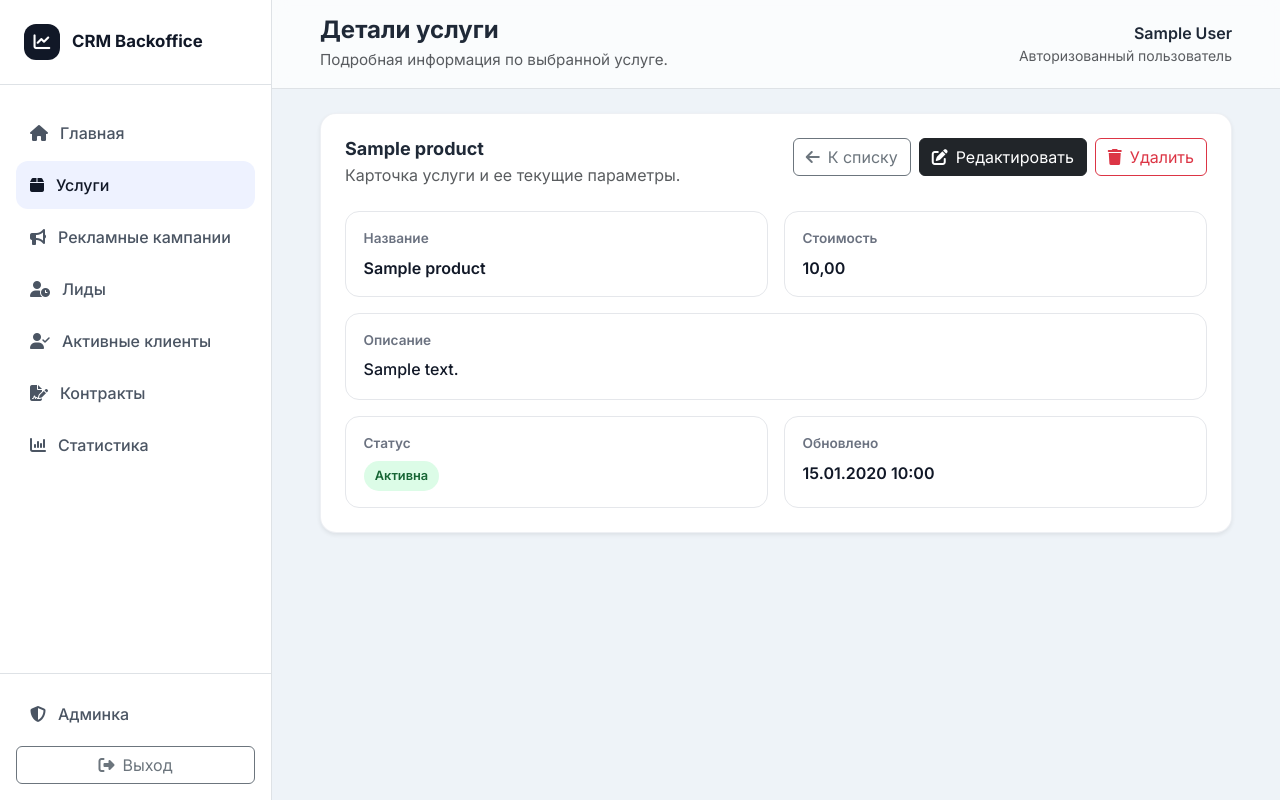
After one commit to MasterYodaOfficial/django-crm, a Django app: page /products/1/ in a window 1280 px wide. The commit adds this page. Run offline with Django 5.2, Linux system fonts and the light colour scheme; a user stored in the database is signed in; tables that the repository leaves empty hold one stand-in row (values such as "Sample post").

Commit message:
Add product CRUD views and templates

```diff
--- a/apps/products/urls.py
+++ b/apps/products/urls.py
@@ -2,10 +2,20 @@
 
 from django.urls import path
 
-from apps.products.views import ProductListView
+from apps.products.views import (
+    ProductCreateView,
+    ProductDeleteView,
+    ProductDetailView,
+    ProductListView,
+    ProductUpdateView,
+)
 
 app_name = 'products'
 
 urlpatterns = [
     path('', ProductListView.as_view(), name='list'),
+    path('new/', ProductCreateView.as_view(), name='create'),
+    path('<int:pk>/', ProductDetailView.as_view(), name='detail'),
+    path('<int:pk>/edit/', ProductUpdateView.as_view(), name='edit'),
+    path('<int:pk>/delete/', ProductDeleteView.as_view(), name='delete'),
 ]
--- a/apps/products/views.py
+++ b/apps/products/views.py
@@ -1,6 +1,17 @@
 """Views for products."""
 
+from typing import cast
+
+from django.contrib import messages
+from django.contrib.messages.views import SuccessMessageMixin
+from django.forms import BaseForm
+from django.http import HttpResponse
+from django.urls import reverse, reverse_lazy
+from django.views.generic import CreateView, DeleteView, DetailView, UpdateView
+
+from apps.common.mixins import LoginAndPermissionRequiredMixin
 from apps.common.views import ProtectedSectionListView
+from apps.products.forms import ProductForm
 from apps.products.models import Product
 
 
@@ -12,3 +23,113 @@ class ProductListView(ProtectedSectionListView):
     page_description = 'Список услуг компании.'
     page_title = 'Услуги'
     permission_required = 'products.view_product'
+    template_name = 'products/list.html'
+
+
+class ProductDetailView(LoginAndPermissionRequiredMixin, DetailView):
+    """Detailed product page."""
+
+    model = Product
+    permission_required = 'products.view_product'
+    template_name = 'products/detail.html'
+
+    def get_context_data(self, **kwargs: object) -> dict[str, object]:
+        """Add page metadata for the detail screen."""
+
+        context = super().get_context_data(**kwargs)
+        context.update(
+            page_title='Детали услуги',
+            page_description='Подробная информация по выбранной услуге.',
+        )
+        return context
+
+
+class ProductCreateView(
+    LoginAndPermissionRequiredMixin,
+    SuccessMessageMixin,
+    CreateView,
+):
+    """Create a new product."""
+
+    form_class = ProductForm
+    model = Product
+    permission_required = 'products.add_product'
+    success_message = 'Услуга успешно создана.'
+    template_name = 'products/form.html'
+
+    def get_context_data(self, **kwargs: object) -> dict[str, object]:
+        """Add page metadata for the create screen."""
+
+        context = super().get_context_data(**kwargs)
+        context.update(
+            form_action_label='Создать услугу',
+            form_title='Создание услуги',
+            page_title='Новая услуга',
+            page_description='Добавьте новую услугу в каталог CRM.',
+        )
+        return context
+
+    def get_success_url(self) -> str:
+        """Redirect to the detail page of the created product."""
+
+        product = cast(Product, self.object)
+        return reverse('products:detail', kwargs={'pk': product.pk})
+
+
+class ProductUpdateView(
+    LoginAndPermissionRequiredMixin,
+    SuccessMessageMixin,
+    UpdateView,
+):
+    """Update an existing product."""
+
+    form_class = ProductForm
+    model = Product
+    permission_required = 'products.change_product'
+    success_message = 'Услуга успешно обновлена.'
+    template_name = 'products/form.html'
+
+    def get_context_data(self, **kwargs: object) -> dict[str, object]:
+        """Add page metadata for the edit screen."""
+
+        context = super().get_context_data(**kwargs)
+        context.update(
+            form_action_label='Сохранить изменения',
+            form_title='Редактирование услуги',
+            page_title='Редактирование услуги',
+            page_description='Измените параметры услуги.',
+        )
+        return context
+
+    def get_success_url(self) -> str:
+        """Redirect to the detail page after update."""
+
+        product = cast(Product, self.object)
+        return reverse('products:detail', kwargs={'pk': product.pk})
+
+
+class ProductDeleteView(LoginAndPermissionRequiredMixin, DeleteView):
+    """Delete an existing product."""
+
+    model = Product
+    permission_required = 'products.delete_product'
+    success_url = reverse_lazy('products:list')
+    template_name = 'products/delete.html'
+
+    def get_context_data(self, **kwargs: object) -> dict[str, object]:
+        """Add page metadata for the delete confirmation screen."""
+
+        context = super().get_context_data(**kwargs)
+        context.update(
+            page_title='Удаление услуги',
+            page_description='Подтвердите удаление выбранной услуги.',
+        )
+        return context
+
+    def form_valid(self, form: BaseForm) -> HttpResponse:
+        """Delete product and show a success message."""
+
+        product_name = self.object.name
+        response = super().form_valid(form)
+        messages.success(self.request, f'Услуга "{product_name}" удалена.')
+        return response
--- a/pyproject.toml
+++ b/pyproject.toml
@@ -27,7 +27,7 @@ DJANGO_SETTINGS_MODULE = "django_crm.settings.test"
 pythonpath = ["."]
 testpaths = ["tests", "apps"]
 python_files = ["test_*.py", "*_tests.py", "tests.py"]
-addopts = "-ra --strict-markers"
+addopts = "-ra --strict-markers --ds=django_crm.settings.test"
 
 [tool.ruff]
 target-version = "py313"
--- a/static/style.css
+++ b/static/style.css
@@ -120,6 +120,13 @@ body {
     padding: 1.5rem;
 }
 
+.toolbar {
+    display: flex;
+    align-items: flex-start;
+    justify-content: space-between;
+    gap: 1rem;
+}
+
 .section-title {
     font-size: 1.125rem;
     font-weight: 700;
@@ -176,6 +183,83 @@ body {
     padding: 0.625rem 0.9rem;
 }
 
+.product-table th {
+    color: #6b7280;
+    font-size: 0.82rem;
+    font-weight: 600;
+    letter-spacing: 0.02em;
+    text-transform: uppercase;
+}
+
+.product-table td,
+.product-table th {
+    white-space: normal;
+    vertical-align: middle;
+}
+
+.status-badge {
+    display: inline-flex;
+    align-items: center;
+    border-radius: 999px;
+    font-size: 0.8rem;
+    font-weight: 600;
+    padding: 0.35rem 0.7rem;
+}
+
+.status-badge-success {
+    background: #dcfce7;
+    color: #166534;
+}
+
+.status-badge-muted {
+    background: #e5e7eb;
+    color: #4b5563;
+}
+
+.detail-grid {
+    display: grid;
+    gap: 1rem;
+    grid-template-columns: repeat(2, minmax(0, 1fr));
+}
+
+.detail-item {
+    border: 1px solid #e5e7eb;
+    border-radius: 0.875rem;
+    padding: 1rem 1.1rem;
+}
+
+.detail-item-wide {
+    grid-column: span 2;
+}
+
+.detail-label {
+    color: #6b7280;
+    font-size: 0.85rem;
+    font-weight: 600;
+    margin-bottom: 0.45rem;
+}
+
+.detail-value {
+    color: #111827;
+    font-size: 1rem;
+    font-weight: 600;
+}
+
+.detail-text {
+    font-weight: 500;
+    line-height: 1.6;
+}
+
+.form-card {
+    max-width: 960px;
+}
+
+.form-actions {
+    display: flex;
+    flex-wrap: wrap;
+    gap: 0.75rem;
+}
+
 .empty-state {
     display: flex;
     flex-direction: column;
@@ -224,4 +308,16 @@ body {
         flex-direction: column;
         align-items: flex-start;
     }
+
+    .toolbar {
+        flex-direction: column;
+    }
+
+    .detail-grid {
+        grid-template-columns: 1fr;
+    }
+
+    .detail-item-wide {
+        grid-column: span 1;
+    }
 }
--- /dev/null
+++ b/templates/products/detail.html
@@ -0,0 +1,58 @@
+{% extends "_base.html" %}
+
+{% block title %}{{ object.name }} | CRM{% endblock %}
+
+{% block content %}
+<div class="content-card shadow-sm">
+    <div class="toolbar mb-4">
+        <div>
+            <h2 class="section-title mb-1">{{ object.name }}</h2>
+            <p class="text-body-secondary mb-0">Карточка услуги и ее текущие параметры.</p>
+        </div>
+        <div class="d-flex gap-2">
+            <a class="btn btn-outline-secondary" href="{% url 'products:list' %}">
+                <i class="fa-solid fa-arrow-left me-2"></i>К списку
+            </a>
+            {% if perms.products.change_product %}
+            <a class="btn btn-dark" href="{% url 'products:edit' object.pk %}">
+                <i class="fa-solid fa-pen-to-square me-2"></i>Редактировать
+            </a>
+            {% endif %}
+            {% if perms.products.delete_product %}
+            <a class="btn btn-outline-danger" href="{% url 'products:delete' object.pk %}">
+                <i class="fa-solid fa-trash me-2"></i>Удалить
+            </a>
+            {% endif %}
+        </div>
+    </div>
+
+    <div class="detail-grid">
+        <div class="detail-item">
+            <div class="detail-label">Название</div>
+            <div class="detail-value">{{ object.name }}</div>
+        </div>
+        <div class="detail-item">
+            <div class="detail-label">Стоимость</div>
+            <div class="detail-value">{{ object.price }}</div>
+        </div>
+        <div class="detail-item detail-item-wide">
+            <div class="detail-label">Описание</div>
+            <div class="detail-value detail-text">{{ object.description|linebreaksbr }}</div>
+        </div>
+        <div class="detail-item">
+            <div class="detail-label">Статус</div>
+            <div class="detail-value">
+                {% if object.is_active %}
+                <span class="status-badge status-badge-success">Активна</span>
+                {% else %}
+                <span class="status-badge status-badge-muted">Неактивна</span>
+                {% endif %}
+            </div>
+        </div>
+        <div class="detail-item">
+            <div class="detail-label">Обновлено</div>
+            <div class="detail-value">{{ object.updated_at|date:"d.m.Y H:i" }}</div>
+        </div>
+    </div>
+</div>
+{% endblock %}
```
Also changed, not shown: TODO.md (+7 -7 lines), apps/products/forms.py (added, +47 -0 lines), apps/products/tests.py (+95 -0 lines), templates/products/delete.html (added, +52 -0 lines), templates/products/form.html (added, +71 -0 lines), templates/products/list.html (added, +83 -0 lines).
